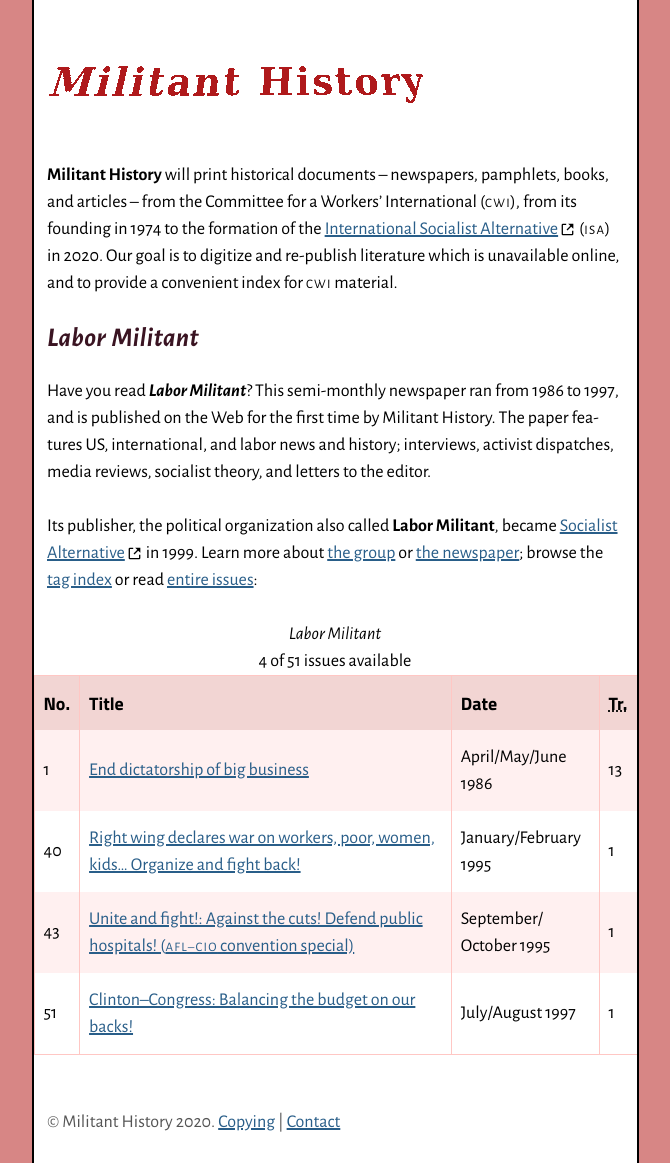
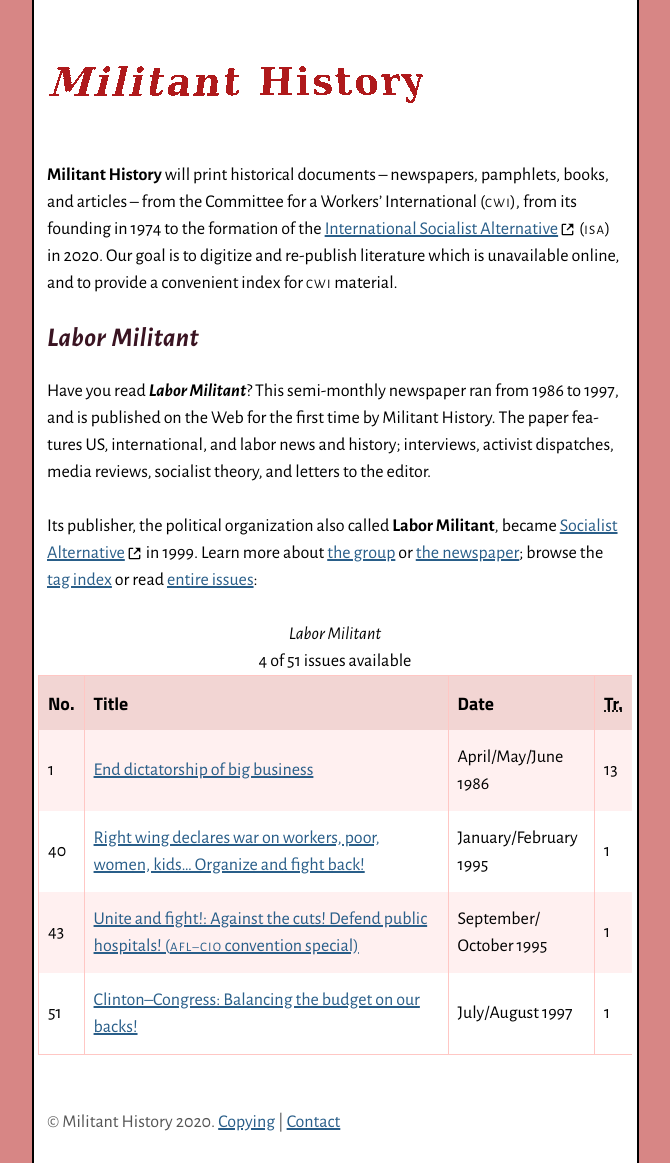
Before and after one commit to jackwillis/militanthistory, a Jekyll site: the page built from index.md, in a window 1280 px wide. Shown: the whole page, without its empty margins (305-975 px from the left). Built offline with Jekyll 4.4.1, drawn with Linux system fonts in a browser that asks for light colours.

Commit message:
Calm down article layout LMAO

```diff
--- a/_layouts/front-page.html
+++ b/_layouts/front-page.html
@@ -1,8 +1,8 @@
 <!DOCTYPE html>
-<html lang="en">
+<html lang="en" class="front-page">
   {% include head.html %}
 
-  <body class="front-page">
+  <body>
     <header>
       <h1>{{ site.title }}</h1>
       <img alt="Militant History banner" src="images/banner.png" width="576" height="54">
--- a/styles/main.scss
+++ b/styles/main.scss
@@ -106,9 +106,8 @@
   hyphenate-limit-last: always;
 }
 
-main header p {
+header p, figcaption p {
   hyphens: none;
-  text-align: left;
 }
 
 em em, cite cite {
@@ -135,11 +134,13 @@
   color: #295e89;
 }
 
+/*
 strong,
 .author-info,
 .caption {
   color: #980043;
 }
+*/
 
 h2, h3 {
   color: #3a1422;
@@ -247,6 +248,7 @@
   padding: 0;
   display: flex;
   flex-wrap: wrap;
+  line-height: 3rem;
 }
 
 .breadcrumb li {
@@ -267,11 +269,9 @@
 }
 
 figure img {
-  margin: 1em 0 0.5em 0;
   max-width: 100%;
   height: auto;
   display: block;
-  margin: auto;
 }
 
 ul, ol {
@@ -333,6 +333,7 @@
     text-decoration: none;
     border-radius: 2px;
     border: 1px solid #ffdad8;
+    line-height: 3rem;
 }
 .pure-button:focus, .pure-button:hover {
     background-color: #ffdad8;
@@ -353,21 +354,25 @@
   text-align: left;
 }
 
-body.front-page header img {
+html.front-page header img {
   display: none;
 }
 
 @media(min-width: 600px) {
-  html {
+  body {
+    border-left: 1px solid #555555;
+  }
+
+  html.front-page {
     background-color: #D78685;
-  }
 
     body {
       border: 2px solid black;
       border-width: 0 2px;
+      padding: 0 0.75em;
     }
 
-  body.front-page header {
+    header {
       h1 {
         display: none;
       }
@@ -378,14 +383,7 @@
     }
   }
 
-@media(min-width: 1025px) {
-  figure, .hatnote {
-    margin-left: -0.75rem;
-    margin-right: -0.75rem;
-  }
-
-  .hatnote, body {
-    padding-left: 0.75rem;
-    padding-right: 0.75rem;
+  .pure-button {
+    line-height: inherit;
   }
 }
```
Lines whose indentation alone changed are shown as unchanged.
